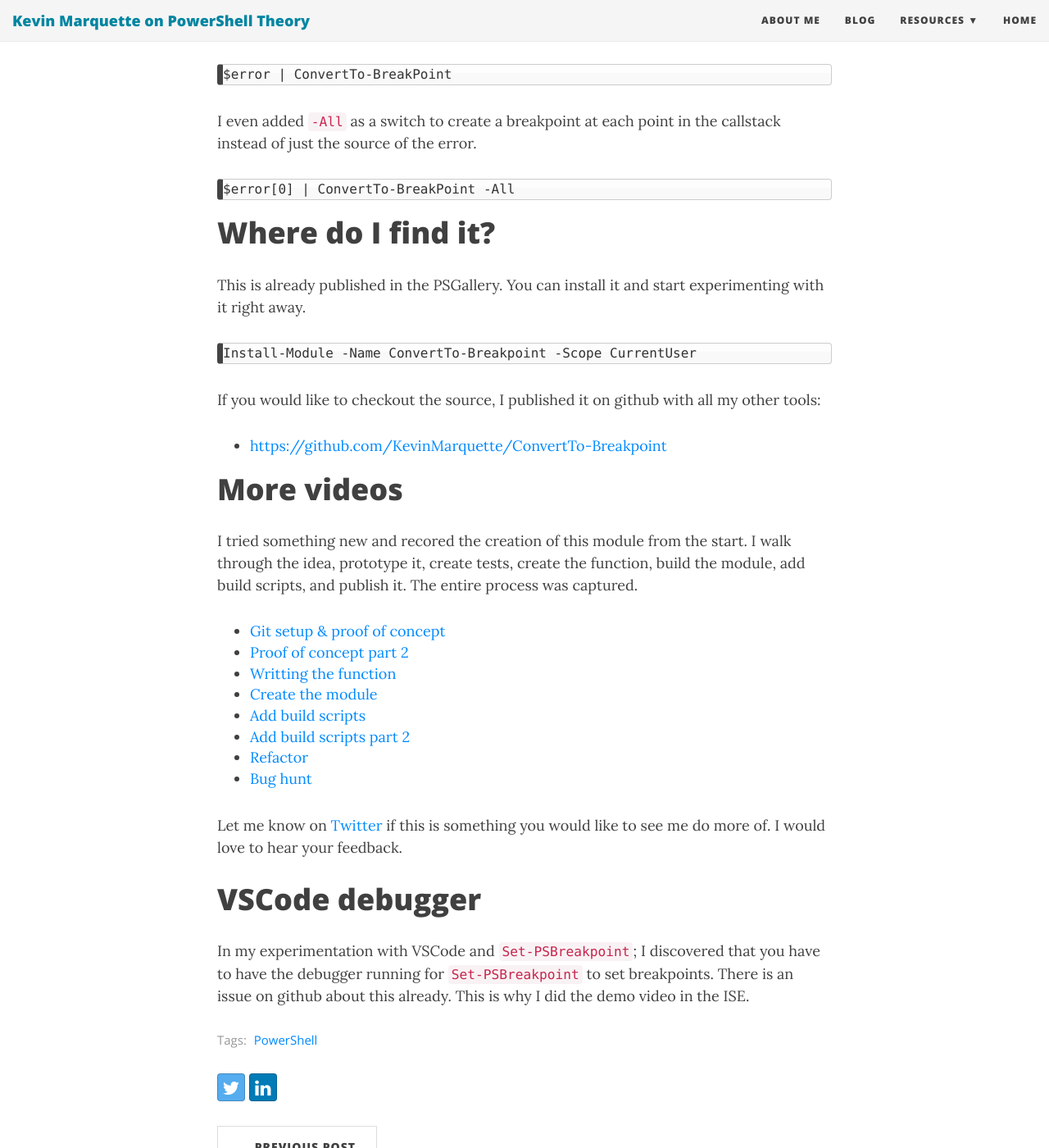
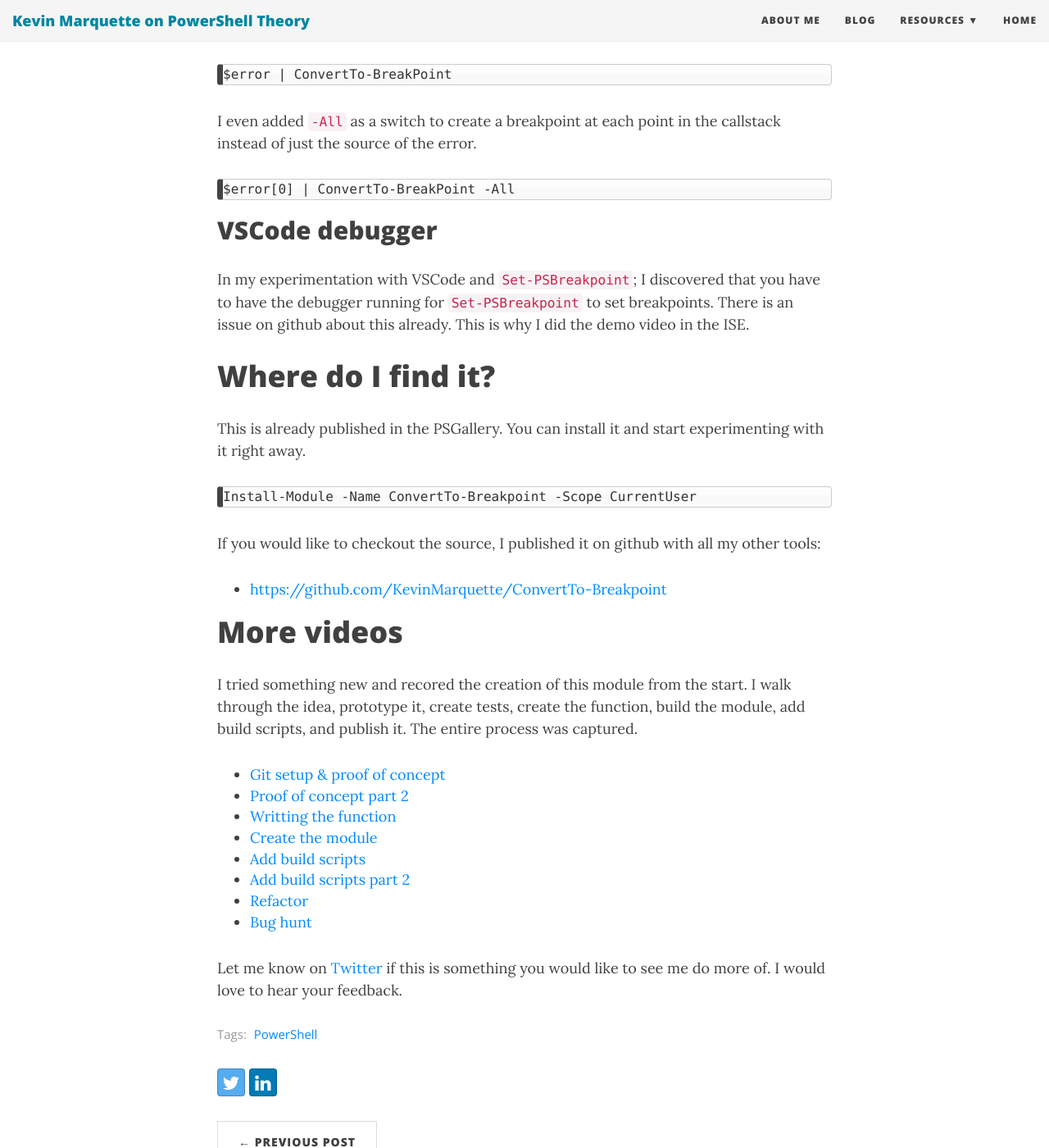
Before and after one commit to KevinMarquette/kevinmarquette.github.io, a Jekyll site: the page built from _posts/2018-04-18-Powershell-ConvertTo-Breakpoint.md, in a window 1280 px wide and 1400 px high, scrolled down 2467 px. Shown: the whole window at 82% size. Built offline with Jekyll 4.4.1, drawn with Linux system fonts in a browser that asks for light colours; nearby versions of some CDN libraries; part of the change alters nothing that is shown; some of the changed text lies outside the part shown.

```diff
--- a/_posts/2018-04-18-Powershell-ConvertTo-Breakpoint.md
+++ b/_posts/2018-04-18-Powershell-ConvertTo-Breakpoint.md
@@ -56,6 +56,10 @@ I even added `-All` as a switch to create a breakpoint at each point in the call
 
     $error[0] | ConvertTo-BreakPoint -All
 
+## VSCode debugger
+
+In my experimentation with VSCode and `Set-PSBreakpoint`; I discovered that you have to have the debugger running for `Set-PSBreakpoint` to set breakpoints. There is an issue on github about this already. This is why I did the demo video in the ISE.
+
 # Where do I find it?
 
 This is already published in the PSGallery. You can install it and start experimenting with it right away.
@@ -80,7 +84,3 @@ I tried something new and recored the creation of this module from the start. I
 * [Bug hunt](https://www.youtube.com/watch?v=IWH9M5E03Wg&list=PLOcTmsj9WHDp61KpLt4d5k5SOsq_BTQDX&index=5&t=0s)
 
 Let me know on [Twitter](https://twitter.com/KevinMarquette) if this is something you would like to see me do more of. I would love to hear your feedback.
-
-# VSCode debugger
-
-In my experimentation with VSCode and `Set-PSBreakpoint`; I discovered that you have to have the debugger running for `Set-PSBreakpoint` to set breakpoints. There is an issue on github about this already. This is why I did the demo video in the ISE.
```
